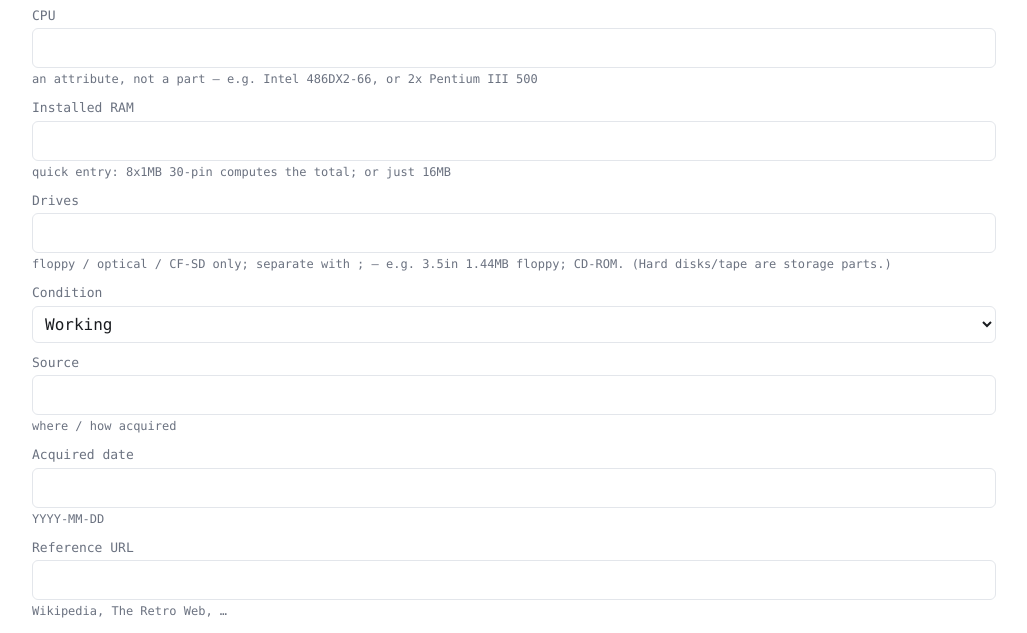
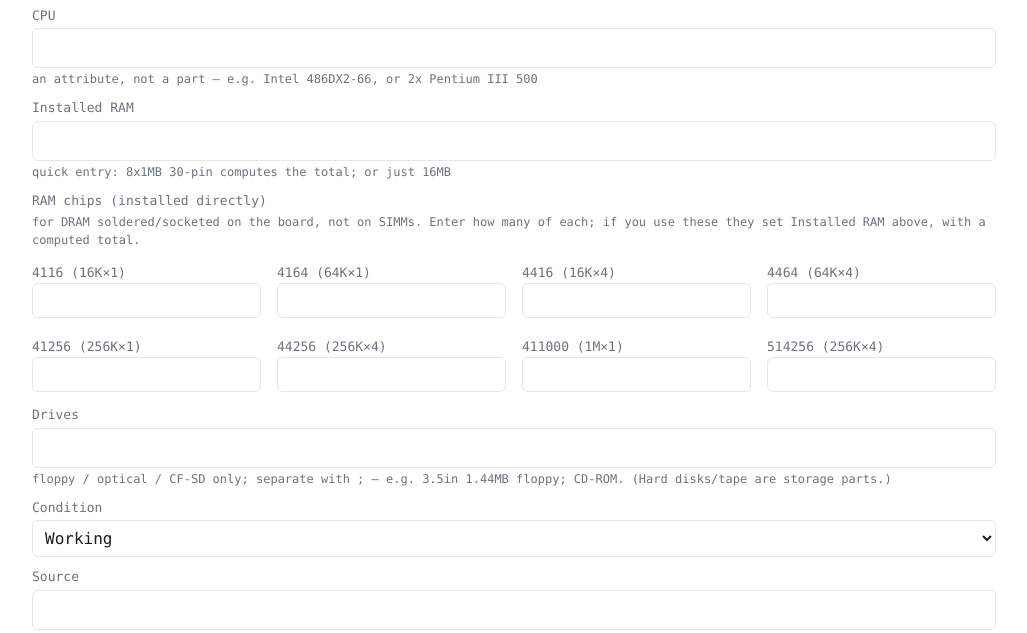
Before and after one commit to hmerrett/retro-hardware-db-2, a FastAPI app: page /computers/new in a window 1280 px wide. Shown: the part 672-1305 px from the top of the page, without its empty margins (126-1153 px from the left). Run offline with FastAPI, Linux system fonts and the light colour scheme; parts of the project's set-up code (start-up, migrations or seed data) failed here and were passed over.

Commit message:
Add direct-DRAM-chip RAM entry for computers
Common chip types (4116, 4164, 4416, 4464, 41256, 44256, 411000,
514256) can be counted in a grid on the computer form, for machines
with DRAM installed directly on the board rather than on SIMMs. When
any counts are entered they set Installed RAM with a computed total;
otherwise the free-text field with its quick-entry is used. The edit
form pre-fills the grid from the stored value.

```diff
--- a/api/app/entry.py
+++ b/api/app/entry.py
@@ -164,6 +164,37 @@ def parse_installed_ram(text: str) -> str:
     return label
 
 
+# Common DRAM chips for machines with RAM soldered/socketed directly on the board
+# (not on SIMMs/modules). Each is (part number, KB per chip, organisation).
+RAM_CHIPS = [
+    ("4116", 2, "16K×1"), ("4164", 8, "64K×1"), ("4416", 8, "16K×4"),
+    ("4464", 32, "64K×4"), ("41256", 32, "256K×1"), ("44256", 128, "256K×4"),
+    ("411000", 128, "1M×1"), ("514256", 128, "256K×4"),
+]
+RAM_CHIP_KB = {pn: kb for pn, kb, _ in RAM_CHIPS}
+
+
+def format_ram_chips(counts):
+    """[(chip, n), ...] -> '8× 4164, 2× 4464 (64 KB)' with the summed total."""
+    counts = [(pn, n) for pn, n in counts if n]
+    if not counts:
+        return ""
+    total_kb = sum(n * RAM_CHIP_KB.get(pn, 0) for pn, n in counts)
+    chips = ", ".join(f"{n}× {pn}" for pn, n in counts)
+    total = f"{total_kb // 1024} MB" if total_kb and total_kb % 1024 == 0 else f"{total_kb} KB"
+    return f"{chips} ({total})"
+
+
+def parse_ram_chips(text):
+    """{chip: count} parsed back out of an installed-ram string of chip tokens."""
+    counts = {}
+    for m in re.finditer(r"(\d+)\s*[×x]\s*(\d{4,6})", text or ""):
+        pn = m.group(2)
+        if pn in RAM_CHIP_KB:
+            counts[pn] = counts.get(pn, 0) + int(m.group(1))
+    return counts
+
+
 # --- quick-entry: ports (io cards + motherboard onboard I/O) ---------------
 
 PORT_CODES = [("I", "IDE"), ("C", "SCSI"), ("A", "SATA"), ("M", "MFM"),
--- a/api/app/main.py
+++ b/api/app/main.py
@@ -548,17 +548,36 @@ def gui_index(request: Request, db: Session = Depends(get_db)):
 
 # --- GUI: computers --------------------------------------------------------
 
+def _ram_from_form(form):
+    """A computer's installed_ram: built from the direct-DRAM-chip grid if any
+    counts were entered, otherwise the free-text field (with its quick-entry)."""
+    counts = []
+    for pn, _kb, _org in entry.RAM_CHIPS:
+        raw = (form.get(f"ramchip:{pn}", "") or "").strip()
+        if raw.isdigit() and int(raw) > 0:
+            counts.append((pn, int(raw)))
+    if counts:
+        return entry.format_ram_chips(counts)
+    return entry.parse_installed_ram(form.get("installed_ram", "") or "")
+
+
+def _computer_form_ctx(c, title):
+    return {"c": c, "conditions": entry.CONDITIONS, "title": title,
+            "ram_chips": entry.RAM_CHIPS,
+            "ram_counts": entry.parse_ram_chips(c.installed_ram) if c else {}}
+
+
 @app.get("/computers/new", response_class=HTMLResponse, include_in_schema=False)
 def gui_new_computer(request: Request):
-    return templates.TemplateResponse(request, "computer_form.html", {
-        "c": None, "conditions": entry.CONDITIONS, "title": "New computer"})
+    return templates.TemplateResponse(request, "computer_form.html",
+                                      _computer_form_ctx(None, "New computer"))
 
 
 @app.post("/computers/new", include_in_schema=False)
 async def gui_create_computer(request: Request, db: Session = Depends(get_db)):
     form = await request.form()
     data = {k: (form.get(k, "") or "") for k in COMPUTER_FIELDS}
-    data["installed_ram"] = entry.parse_installed_ram(data.get("installed_ram", ""))
+    data["installed_ram"] = _ram_from_form(form)
     for f in ("manufacturer", "model"):
         data[f] = entry.deshout(data[f])
     obj = Computer(asset_id=next_asset_id(db), **data)
@@ -600,8 +619,8 @@ def gui_computer(aid: str, request: Request, build: int = 0, imgerr: int = 0,
 @app.get("/computers/{aid}/edit", response_class=HTMLResponse, include_in_schema=False)
 def gui_edit_computer(aid: str, request: Request, db: Session = Depends(get_db)):
     c = get_or_404(db, Computer, aid)
-    return templates.TemplateResponse(request, "computer_form.html", {
-        "c": c, "conditions": entry.CONDITIONS, "title": f"Edit {aid}"})
+    return templates.TemplateResponse(request, "computer_form.html",
+                                      _computer_form_ctx(c, f"Edit {aid}"))
 
 
 @app.post("/computers/{aid}/edit", include_in_schema=False)
@@ -614,7 +633,7 @@ async def gui_save_computer(aid: str, request: Request, db: Session = Depends(ge
             continue
         v = form[k] or ""
         if k == "installed_ram":
-            v = entry.parse_installed_ram(v)
+            v = _ram_from_form(form)
         elif k in ("manufacturer", "model"):
             v = entry.deshout(v)
         setattr(c, k, v)
--- a/api/app/templates/computer_form.html
+++ b/api/app/templates/computer_form.html
@@ -17,6 +17,13 @@
   {{ fld('os', 'Operating system') }}
   {{ fld('cpu', 'CPU', "an attribute, not a part — e.g. Intel 486DX2-66, or 2x Pentium III 500") }}
   {{ fld('installed_ram', 'Installed RAM', "quick entry: 8x1MB 30-pin computes the total; or just 16MB") }}
+  <label>RAM chips (installed directly)</label>
+  <p class="hint">for DRAM soldered/socketed on the board, not on SIMMs. Enter how many of each; if you use these they set Installed RAM above, with a computed total.</p>
+  <div class="countgrid">
+    {% for pn, kb, org in ram_chips %}
+    <label><span>{{ pn }} <span class="muted">({{ org }})</span></span> <input type="number" min="0" name="ramchip:{{ pn }}" value="{{ ram_counts.get(pn, '') }}"></label>
+    {% endfor %}
+  </div>
   {{ fld('drives', 'Drives', "floppy / optical / CF-SD only; separate with ; — e.g. 3.5in 1.44MB floppy; CD-ROM. (Hard disks/tape are storage parts.)") }}
   <label for="condition">Condition</label>
   <select id="condition" name="condition">
```
